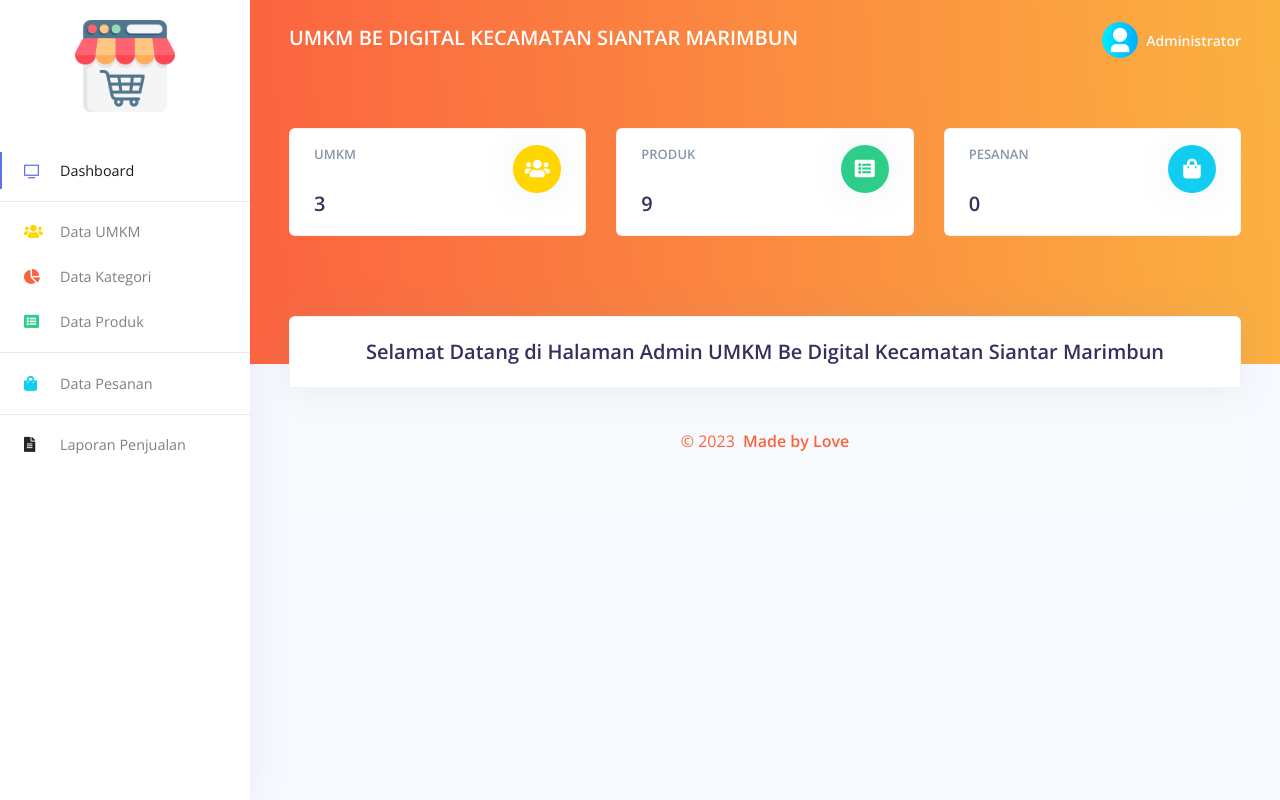
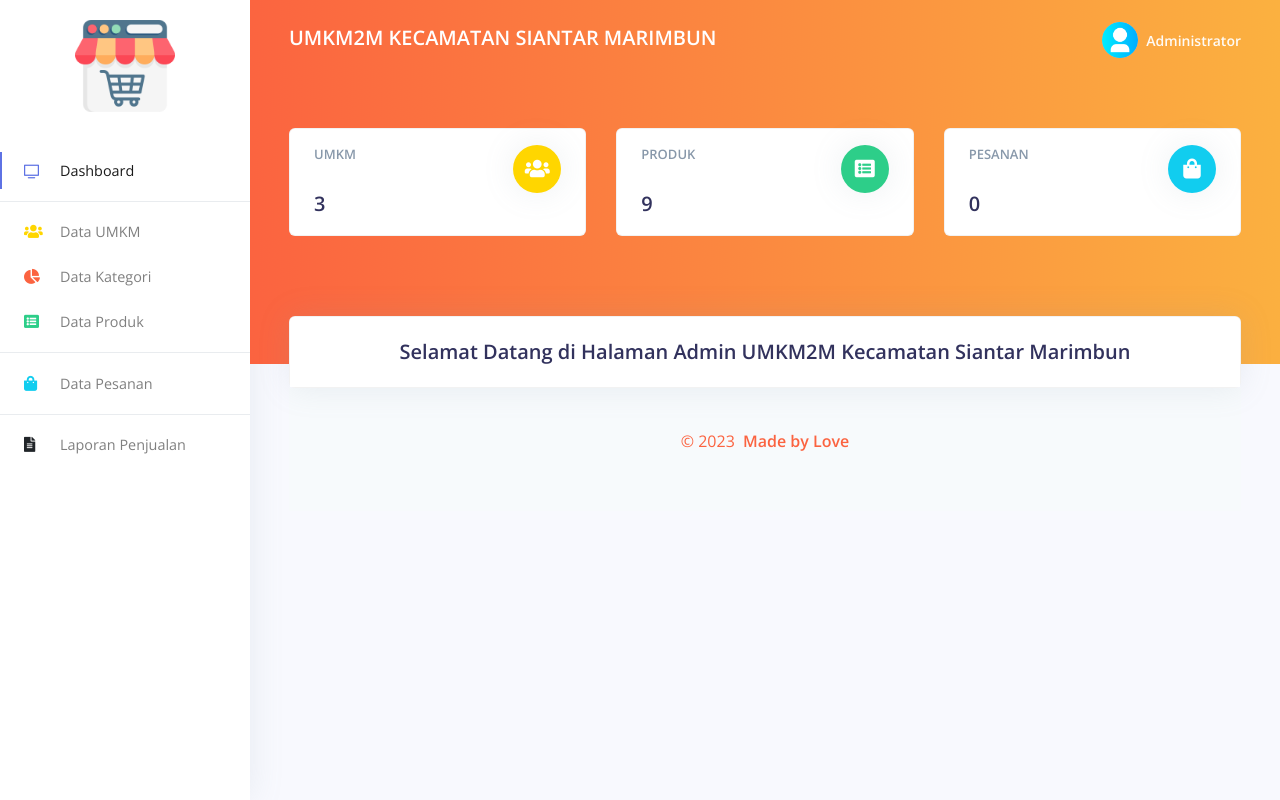
Before and after one commit to alfaridzi-sy/umkm-simaribun, a Laravel app: page /adminIndex in a window 1280 px wide. Run offline with Laravel 8, Linux system fonts and the light colour scheme; data comes from the database, SQL or seed files in the repository; data that the repository does not hold is empty; some libraries are stand-ins or nearby versions.

Commit message:
feat(view): change to UMKM2M

```diff
--- a/resources/views/admin/index.blade.php
+++ b/resources/views/admin/index.blade.php
@@ -1,7 +1,7 @@
 @extends('admin.layouts.master')
 
 @section('page_title')
-    Dashboard | UMKM Be Digital Kecamatan Siantar Marimbun
+    Dashboard | UMKM2M Kecamatan Siantar Marimbun
 @endsection
 
 @section('page_header')
@@ -73,7 +73,7 @@
         <div class="card-header border-0">
             <div class="row align-items-center">
                 <div class="col">
-                    <h2 class="mb-0 text-center">Selamat Datang di Halaman Admin UMKM Be Digital Kecamatan Siantar Marimbun</h2>
+                    <h2 class="mb-0 text-center">Selamat Datang di Halaman Admin UMKM2M Kecamatan Siantar Marimbun</h2>
                 </div>
             </div>
         </div>
--- a/resources/views/admin/layouts/master.blade.php
+++ b/resources/views/admin/layouts/master.blade.php
@@ -38,6 +38,21 @@
     <!-- Scripts -->
     @include('admin.layouts.scripts')
     @stack('scripts')
+    <script>
+        // Ambil URL saat ini tanpa domain
+        var currentUrl = window.location.pathname;
+
+        // Ambil semua elemen <a> dalam <li> dengan kelas .nav-link
+        var navLinks = document.querySelectorAll('.nav-item .nav-link');
+
+        // Loop melalui setiap link dan cek apakah URL-nya sama dengan URL saat ini
+        navLinks.forEach(function(navLink) {
+            if (navLink.getAttribute('href') === currentUrl) {
+                // Tambahkan kelas 'active' jika URL sesuai
+                navLink.classList.add('active');
+            }
+        });
+    </script>
 </body>
 
 </html>
--- a/resources/views/admin/layouts/navbar.blade.php
+++ b/resources/views/admin/layouts/navbar.blade.php
@@ -1,7 +1,7 @@
 <nav class="navbar navbar-top navbar-expand-md navbar-dark" id="navbar-main">
     <div class="container-fluid">
         <!-- Brand -->
-        <h1><a class="h2 mb-0 text-white text-uppercase d-none d-lg-inline-block" href="#">UMKM Be Digital Kecamatan Siantar Marimbun</a></h1>
+        <h1><a class="h2 mb-0 text-white text-uppercase d-none d-lg-inline-block" href="#">UMKM2M Kecamatan Siantar Marimbun</a></h1>
         <!-- User -->
         <ul class="navbar-nav align-items-center d-none d-md-flex">
             <li class="nav-item dropdown">
--- a/resources/views/admin/layouts/sidebar.blade.php
+++ b/resources/views/admin/layouts/sidebar.blade.php
@@ -39,8 +39,8 @@
             <div class="navbar-collapse-header d-md-none">
                 <div class="row">
                     <div class="col-8 collapse-brand">
-                        {{-- <h1><a class="h2 mb-0 text-dark text-uppercase d-none d-lg-inline-block" href="#">UMKM Be Digital Kecamatan Siantar Marimbun</a></h1> --}}
-                        <h2 class="h2 text-dark">UMKM Be Digital Kecamatan Siantar Marimbun</h2>
+                        {{-- <h1><a class="h2 mb-0 text-dark text-uppercase d-none d-lg-inline-block" href="#">UMKM2M Kecamatan Siantar Marimbun</a></h1> --}}
+                        <h2 class="h2 text-dark">UMKM2M Kecamatan Siantar Marimbun</h2>
                     </div>
                     <div class="col-4 collapse-close">
                         <button type="button" class="navbar-toggler" data-toggle="collapse" data-target="#sidenav-collapse-main" aria-controls="sidenav-main" aria-expanded="false" aria-label="Toggle sidenav">
@@ -53,7 +53,7 @@
             <!-- Navigation -->
             <ul class="navbar-nav">
                 <li class="nav-item  class=" active>
-                    <a class=" nav-link active " href="/adminIndex"> <i class="ni ni-tv-2 text-primary"></i> Dashboard</a>
+                    <a class=" nav-link" href="/adminIndex"> <i class="ni ni-tv-2 text-primary"></i> Dashboard</a>
                 </li>
 
                 <div class="dropdown-divider"></div>
--- a/resources/views/admin/login/index.blade.php
+++ b/resources/views/admin/login/index.blade.php
@@ -5,7 +5,7 @@
     <meta charset="utf-8" />
     <meta name="viewport" content="width=device-width, initial-scale=1, shrink-to-fit=no">
     <title>
-        Login | UMKM Be Digital Kecamatan Siantar Marimbun
+        Login | UMKM2M Kecamatan Siantar Marimbun
     </title>
     <!-- Favicon -->
     <link href="{{ asset('master/assets/img/fav.png') }}" rel="icon" type="image/png">
@@ -38,7 +38,7 @@
                         <div class="card-header bg-transparent pb-3">
                             <div class="text-muted text-center mt-2 mb-3">
                                 <h1 class="text-dark"><strong>Sign in</strong></h1>
-                                <p class="text-lead text-dark">Selamat Datang di Sistem UMKM Be Digital Kecamatan Siantar Marimbun</p>
+                                <p class="text-lead text-dark">Selamat Datang di Sistem UMKM2M Kecamatan Siantar Marimbun</p>
                             </div>
                         </div>
                         <div class="card-body px-lg-5 py-lg-5">
--- a/resources/views/admin/umkm/create.blade.php
+++ b/resources/views/admin/umkm/create.blade.php
@@ -1,7 +1,7 @@
 @extends('admin.layouts.master')
 
 @section('page_title')
-    UMKM  | UMKM Be Digital Kecamatan Siantar Marimbun
+    UMKM  | UMKM2M Kecamatan Siantar Marimbun
 @endsection
 
 @section('breadcrumb')
--- a/resources/views/admin/umkm/index.blade.php
+++ b/resources/views/admin/umkm/index.blade.php
@@ -1,7 +1,7 @@
 @extends('admin.layouts.master')
 
 @section('page_title')
-    UMKM  | UMKM Be Digital Kecamatan Siantar Marimbun
+    UMKM  | UMKM2M Kecamatan Siantar Marimbun
 @endsection
 
 @section('breadcrumb')
--- a/resources/views/admin/umkm/update.blade.php
+++ b/resources/views/admin/umkm/update.blade.php
@@ -1,7 +1,7 @@
 @extends('admin.layouts.master')
 
 @section('page_title')
-UMKM  | UMKM Be Digital Kecamatan Siantar Marimbun
+UMKM  | UMKM2M Kecamatan Siantar Marimbun
 @endsection
 
 @section('breadcrumb')
```
